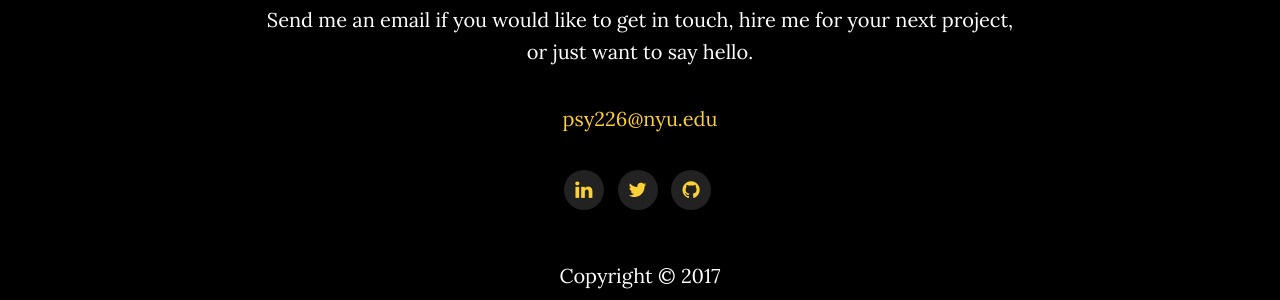
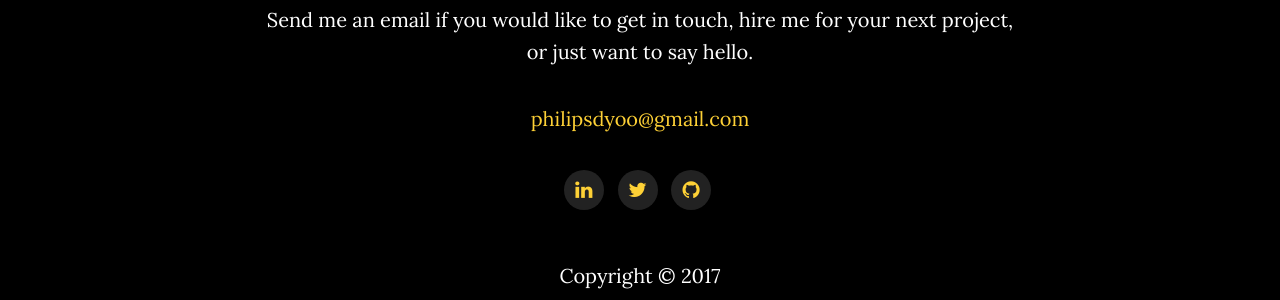
Before and after one commit to philipsdyoo/philipsdyoo.github.io, a Jekyll site: the page built from index.html, in a window 1280 px wide and 900 px high, scrolled down 5665 px. Shown: the part 366-666 px from the top of the window. Built offline with Jekyll 4.4.1, drawn with Linux system fonts in a browser that asks for light colours.

Commit message:
Contact info

```diff
--- a/contact.html
+++ b/contact.html
@@ -2,7 +2,7 @@
 layout: null
 section-type: contact
 title: Contact
-email: psy226@nyu.edu
+email: philipsdyoo@gmail.com
 
 # Social networks usernames (many more available: google-plus, flickr, dribbble, pinterest, instagram, tumblr, linkedin, etc.)
 social:
```
